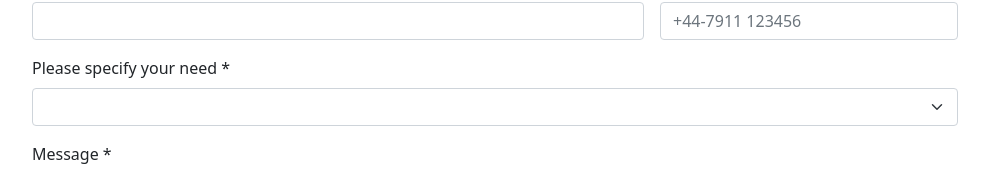
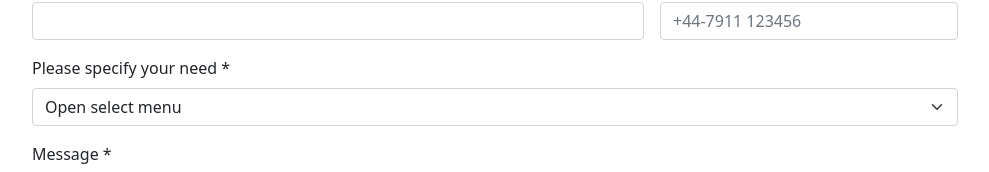
Before and after one commit to clover-webdesign/contactformsubmit, a plain HTML site: page index.html in a window 1280 px wide. Shown: the part 292-464 px from the top of the page, without its empty margins (145-1134 px from the left). Drawn offline with nearby package versions, Linux system fonts and the light colour scheme.

Commit message:
Add files via upload

```diff
--- a/index.html
+++ b/index.html
@@ -65,7 +65,7 @@
         <div class="col-md-12">
           <label for="" class="form-label">Please specify your need *</label>
           <select class="form-select" aria-label="Default select example" name="Need" id="need" required="required">
-            <option selected></option>
+            <option selected>Open select menu</option>
             <option value="">Test1</option>
             <option>Test2</option>
             <option>Test3</option>
```
